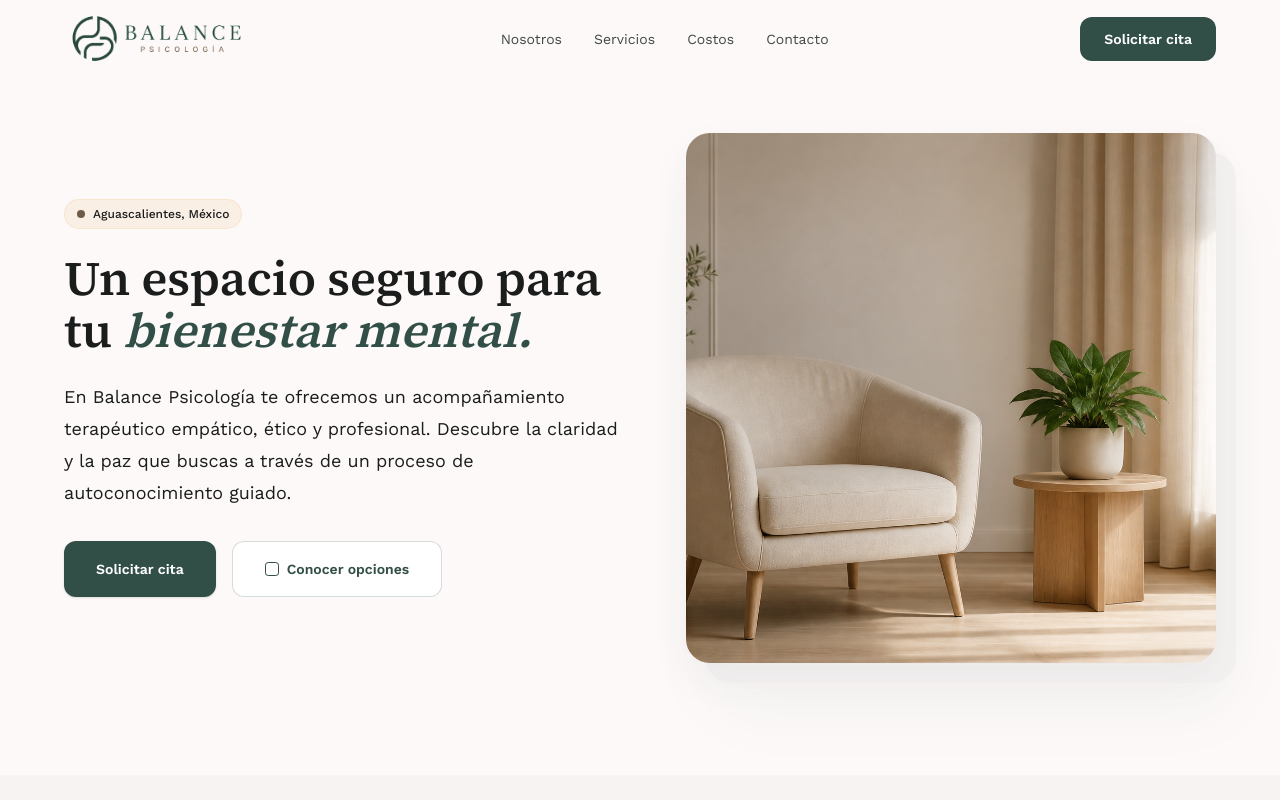
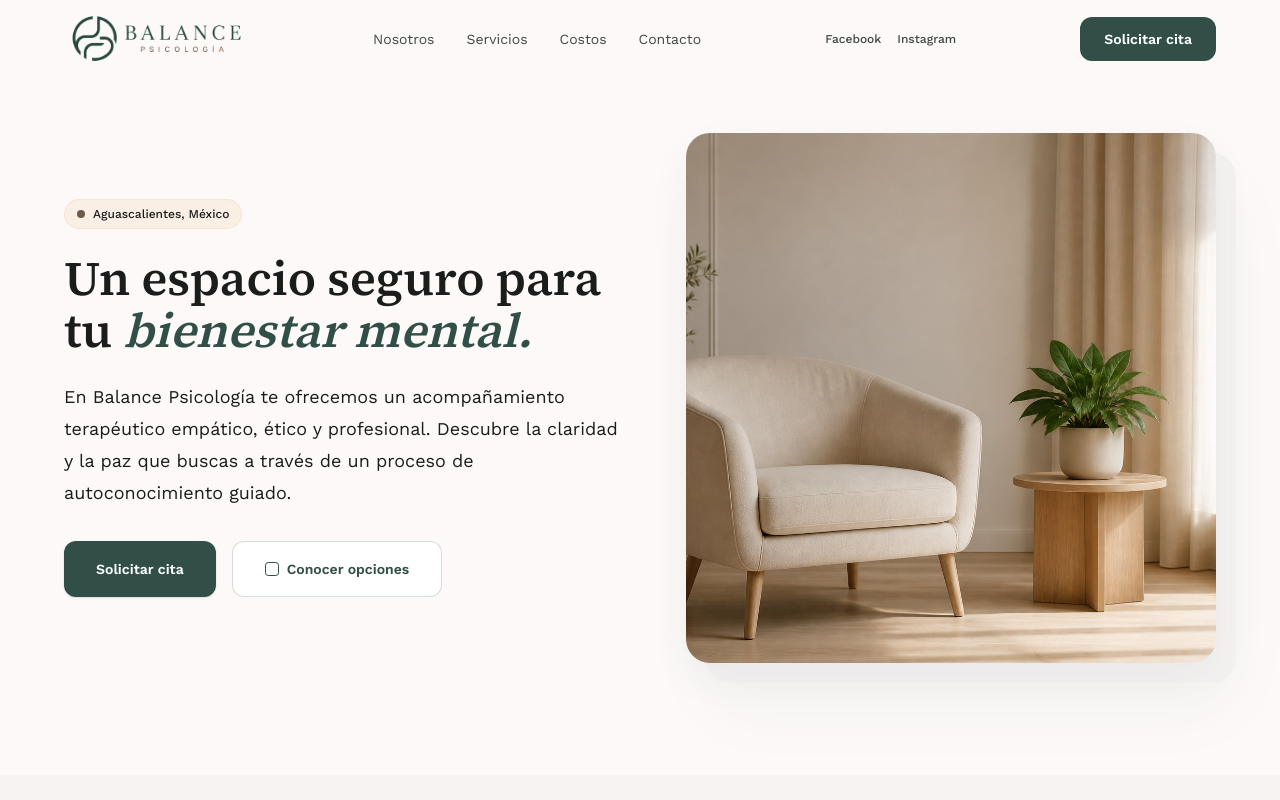
Before and after one commit to GerardoRegalado/BalancePsicologia, a Next.js app: page / in a window 1280 px wide. Shown: the top 800 px of the page. Built offline with nearby package versions, Linux system fonts and the light colour scheme; no server answers.

Commit message:
Phase 3.5 done

```diff
--- a/components/layout/mobile-navigation.tsx
+++ b/components/layout/mobile-navigation.tsx
@@ -2,6 +2,7 @@
 
 import { useState } from "react";
 import { ctaClass } from "@/components/ui/cta-styles";
+import { SocialLinks } from "@/components/ui/social-links";
 import type { NavigationItem } from "@/config/site";
 import type { ContentAction } from "@/types/content";
 
@@ -41,7 +42,7 @@
       {isOpen ? (
         <div
           id="mobile-navigation"
-          className="fixed inset-x-0 top-14 bottom-0 z-40 overflow-y-auto border-t border-outline-variant/55 bg-surface px-margin-mobile py-8 shadow-atmospheric-sm"
+          className="fixed inset-x-0 top-16 bottom-0 z-40 overflow-y-auto border-t border-outline-variant/55 bg-surface px-margin-mobile py-8 shadow-atmospheric-sm"
         >
           <nav
             aria-label="Navegación móvil"
@@ -57,6 +58,11 @@
                 {item.label}
               </a>
             ))}
+            <SocialLinks
+              className="mt-2 flex flex-col gap-3 border-t border-outline-variant/55 pt-5"
+              linkClassName="rounded-md px-2 py-2 text-sm font-semibold tracking-[0.08em] text-on-surface-variant uppercase transition-colors hover:text-primary focus-visible:ring-4 focus-visible:ring-primary/20 focus-visible:outline-none"
+              onLinkClick={closeMenu}
+            />
             <a
               href={primaryAction.href}
               target={primaryAction.external ? "_blank" : undefined}
--- a/components/layout/site-footer.tsx
+++ b/components/layout/site-footer.tsx
@@ -1,5 +1,6 @@
 import Image from "next/image";
 import { Container } from "@/components/ui/container";
+import { SocialLinks } from "@/components/ui/social-links";
 import { brandConfig } from "@/config/brand";
 import { footerContent } from "@/content/contact";
 
@@ -45,6 +46,10 @@
               </span>
             ))}
           </div>
+          <SocialLinks
+            className="flex flex-wrap justify-center gap-x-5 gap-y-3"
+            linkClassName="transition-colors hover:text-primary focus-visible:ring-4 focus-visible:ring-primary/20 focus-visible:outline-none"
+          />
         </div>
 
         <div className="flex max-w-sm flex-col items-center gap-3 text-center md:items-start md:text-left">
--- a/components/layout/site-header.tsx
+++ b/components/layout/site-header.tsx
@@ -3,6 +3,7 @@
 import { MobileNavigation } from "@/components/layout/mobile-navigation";
 import { Container } from "@/components/ui/container";
 import { ctaClass } from "@/components/ui/cta-styles";
+import { SocialLinks } from "@/components/ui/social-links";
 import { brandConfig } from "@/config/brand";
 import { siteConfig } from "@/config/site";
 import { heroContent } from "@/content/hero";
@@ -50,6 +51,11 @@
           ))}
         </nav>
 
+        <SocialLinks
+          className="hidden items-center gap-4 text-xs font-medium text-on-surface-variant xl:flex"
+          linkClassName="transition-colors hover:text-primary focus-visible:ring-4 focus-visible:ring-primary/20 focus-visible:outline-none"
+        />
+
         <a
           href={primaryAction.href}
           target={primaryAction.external ? "_blank" : undefined}
--- a/components/sections/contact-section.tsx
+++ b/components/sections/contact-section.tsx
@@ -8,8 +8,8 @@
     return brandConfig.contact.whatsappUrl || undefined;
   }
 
-  if (channel.kind === "email" && brandConfig.supportEmail) {
-    return `mailto:${brandConfig.supportEmail}`;
+  if (channel.kind === "facebook") {
+    return brandConfig.social.facebook || undefined;
   }
 
   if (channel.kind === "instagram") {
@@ -31,6 +31,13 @@
       <div className="grid gap-4 md:grid-cols-2 lg:grid-cols-4">
         {contactSectionContent.channels.map((channel) => {
           const href = getChannelHref(channel);
+          if (
+            (channel.kind === "facebook" || channel.kind === "instagram") &&
+            !href
+          ) {
+            return null;
+          }
+
           const content = (
             <>
               <p className="text-xs font-semibold tracking-[0.14em] text-secondary uppercase">
--- /dev/null
+++ b/components/ui/social-links.tsx
@@ -0,0 +1,47 @@
+import { brandConfig } from "@/config/brand";
+
+const socialLinks = [
+  {
+    label: "Facebook",
+    href: brandConfig.social.facebook,
+  },
+  {
+    label: "Instagram",
+    href: brandConfig.social.instagram,
+  },
+] as const;
+
+type SocialLinksProps = {
+  className?: string;
+  linkClassName?: string;
+  onLinkClick?: () => void;
+};
+
+export function SocialLinks({
+  className,
+  linkClassName,
+  onLinkClick,
+}: SocialLinksProps) {
+  const availableLinks = socialLinks.filter((link) => link.href.length > 0);
+
+  if (availableLinks.length === 0) {
+    return null;
+  }
+
+  return (
+    <div className={className} aria-label="Redes sociales">
+      {availableLinks.map((link) => (
+        <a
+          key={link.label}
+          href={link.href}
+          target="_blank"
+          rel="noopener noreferrer"
+          onClick={onLinkClick}
+          className={linkClassName}
+        >
+          {link.label}
+        </a>
+      ))}
+    </div>
+  );
+}
--- a/config/brand.ts
+++ b/config/brand.ts
@@ -26,7 +26,11 @@
     },
   },
   social: {
-    instagram: process.env.NEXT_PUBLIC_INSTAGRAM_URL ?? "",
-    linkedin: process.env.NEXT_PUBLIC_LINKEDIN_URL ?? "",
+    facebook:
+      process.env.NEXT_PUBLIC_FACEBOOK_URL ??
+      "https://www.facebook.com/people/Psic-Fernanda-Regalado-Terapia-Cognitivo-Conductual/61590600875459/",
+    instagram:
+      process.env.NEXT_PUBLIC_INSTAGRAM_URL ??
+      "https://www.instagram.com/psic.fernandaregalado/",
   },
 } as const;
--- a/content/contact.ts
+++ b/content/contact.ts
@@ -10,7 +10,7 @@
   eyebrow: "Contacto",
   title: "Canales oficiales de contacto",
   description:
-    "Esta sección reunirá los medios oficiales para solicitar información o iniciar una conversación con Balance Psicología.",
+    "Encuentra los canales oficiales para solicitar información y conocer más sobre Balance Psicología.",
   channels: [
     {
       label: "WhatsApp",
@@ -20,19 +20,20 @@
       kind: "whatsapp",
     },
     {
-      label: "Correo",
-      description: "Medio de contacto para dudas generales e información inicial.",
-      status: "Disponible próximamente",
-      kind: "email",
+      label: "Facebook",
+      description:
+        "Conoce contenido y actualizaciones sobre terapia cognitivo-conductual.",
+      status: "Psic. Fernanda Regalado",
+      kind: "facebook",
     },
     {
       label: "Instagram",
-      description: "Espacio para futuras actualizaciones de Balance Psicología.",
-      status: "Disponible próximamente",
+      description: "Encuentra contenido y actualizaciones de Balance Psicología.",
+      status: "@psic.fernandaregalado",
       kind: "instagram",
     },
     {
-      label: "Ubicación",
+      label: "Ubicación general",
       description: "Información general de atención en Aguascalientes.",
       status: "Aguascalientes, México",
       kind: "general",
--- a/types/content.ts
+++ b/types/content.ts
@@ -139,7 +139,7 @@
   label: string;
   description: string;
   status: string;
-  kind: "whatsapp" | "email" | "instagram" | "general";
+  kind: "whatsapp" | "facebook" | "instagram" | "general";
 };
 
 export type ContactSectionContent = {
```
Also changed, not shown: 3 other files (tests, documents, lock files or other folders).
